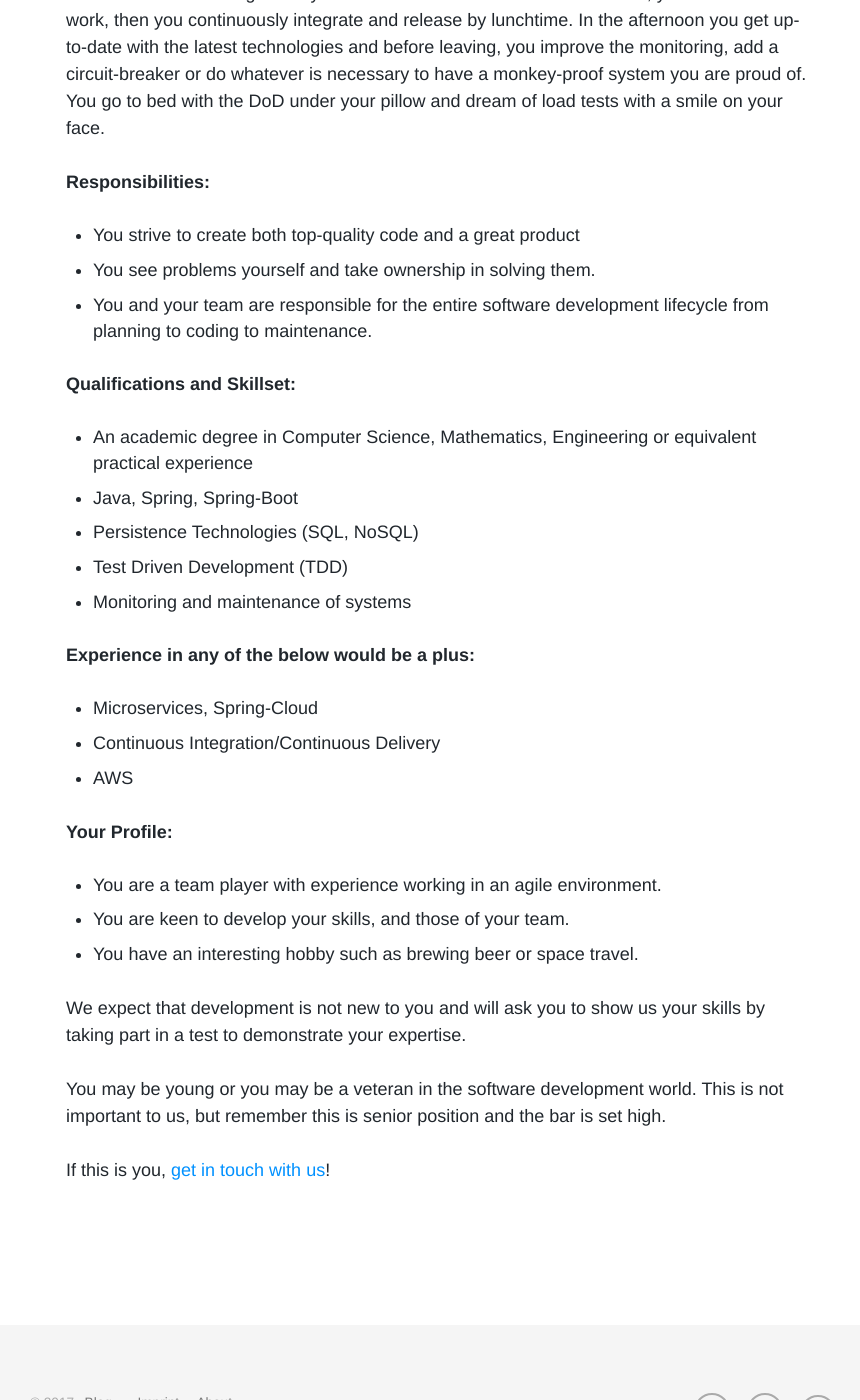
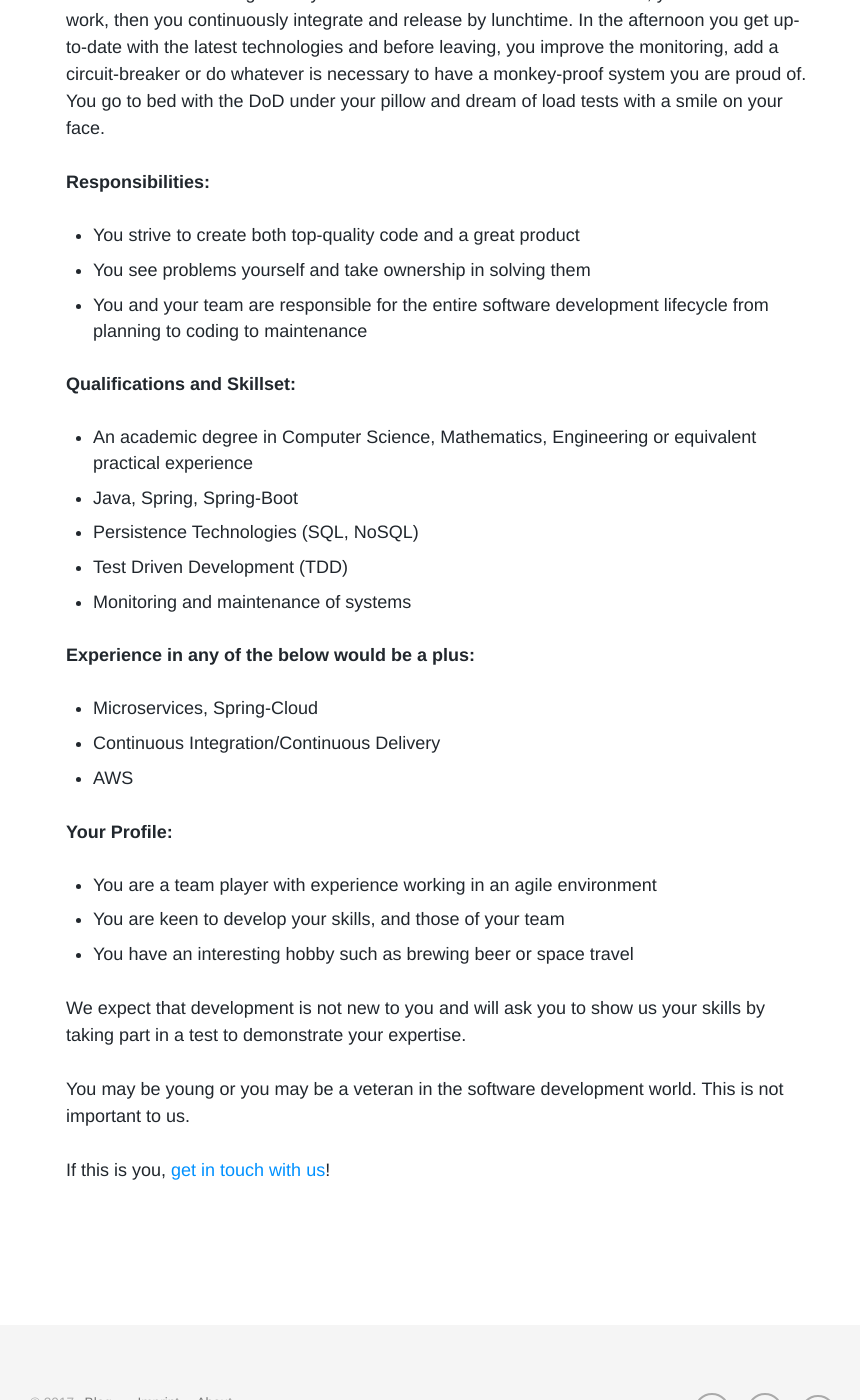
Before and after one commit to upday/upday.github.io, a Jekyll site: the page built from _posts/jobs/2016-09-30-be.md, in a window 1280 px wide and 1400 px high, scrolled down 310 px. Shown: the whole window, without its empty margins (200-1060 px from the left). Built offline with Jekyll 4.4.1, drawn with Linux system fonts in a browser that asks for light colours; nearby versions of some CDN libraries; some web fonts are replaced; comment, search, counter and statistics services are not loaded; some of the changed text lies outside the part shown.

Commit message:
Added job ad for senior SW engineer, changed backend position

```diff
--- a/_posts/jobs/2016-09-30-be.md
+++ b/_posts/jobs/2016-09-30-be.md
@@ -1,12 +1,12 @@
 ---
 layout: static
-title: "Senior Software Engineer - Backend"
+title: "Software Engineer - Backend"
 description: We want you!
 modified:
 categories: jobs
-excerpt: We are looking for a Senior Software Engineer.
-tags: [Jobs, Backend, Senior]
-date: 2016-09-30T10:39:55-04:00
+excerpt: We are looking for a Software Engineer.
+tags: [Jobs, Backend]
+date: 2017-02-15T12:39:55-04:00
 ---
 ## About the Role
 You are a Software Engineer by heart. You have clean code for breakfast, you domain drive to work, then you continuously integrate and release by lunchtime. In the afternoon you get up-to-date with the latest technologies and before leaving, you improve the monitoring, add a circuit-breaker or do whatever is necessary to have a monkey-proof system you are proud of. You go to bed with the DoD under your pillow and dream of load tests with a smile on your face.
@@ -14,8 +14,8 @@
 **Responsibilities:**
 
 * You strive to create both top-quality code and a great product
-* You see problems yourself and take ownership in solving them.
-* You and your team are responsible for the entire software development lifecycle from planning to coding to maintenance.
+* You see problems yourself and take ownership in solving them
+* You and your team are responsible for the entire software development lifecycle from planning to coding to maintenance
 
 **Qualifications and Skillset:**
 
@@ -33,13 +33,13 @@
 
 **Your Profile:**
 
-* You are a team player with experience working in an agile environment.
-* You are keen to develop your skills, and those of your team.
-* You have an interesting hobby such as brewing beer or space travel.
+* You are a team player with experience working in an agile environment
+* You are keen to develop your skills, and those of your team
+* You have an interesting hobby such as brewing beer or space travel
 
 
 We expect that development is not new to you and will ask you to show us your skills by taking part in a test to demonstrate your expertise.
 
-You may be young or you may be a veteran in the software development world. This is not important to us, but remember this is senior position and the bar is set high.
+You may be young or you may be a veteran in the software development world. This is not important to us.
 
 If this is you, [get in touch with us](mailto:jobs@updudes.net)!
```
Also changed, not shown: _posts/jobs/2016-09-30-be-s.md (added, +51 -0 lines), _posts/jobs/2016-10-05-dwh.md (+4 -10 lines).
